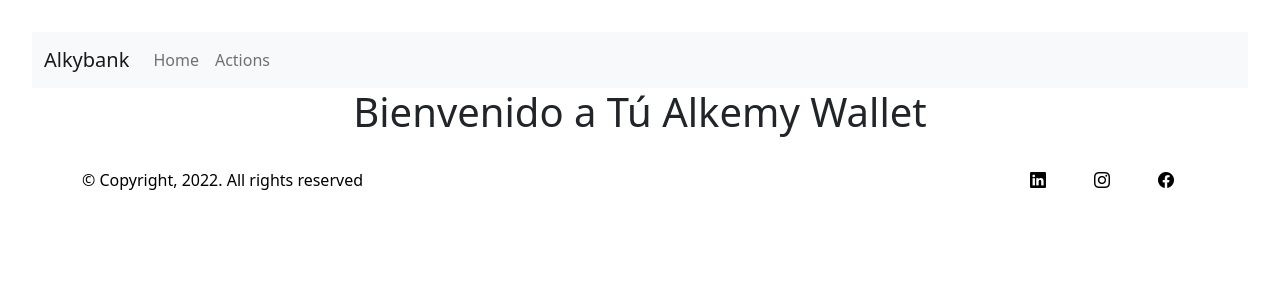
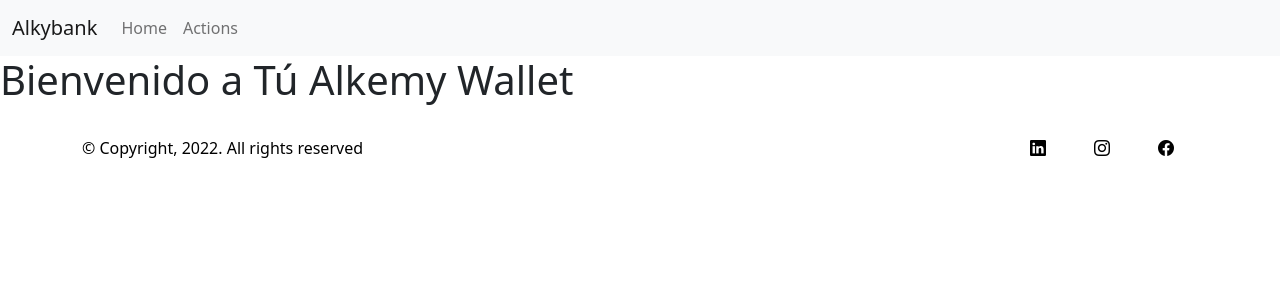
Before and after one commit to ThiagoLopezA/Skill-Up-JS-Front-02, a React app: page / in a window 1280 px wide. Shown: the top 300 px of the page. Built offline with nearby package versions, Linux system fonts and the light colour scheme; the HTML template or start-up script is replaced by a standard one.

Commit message:
<fix>(app): cleaning useless and not used css (#7)

```diff
--- a/src/App.css
+++ b/src/App.css
@@ -1,41 +1,5 @@
-#root {
-  max-width: 1280px;
-  margin: 0 auto;
-  padding: 2rem;
-  text-align: center;
+*{
+  margin: 0;
+  padding: 0;
+  box-sizing: border-box;
 }
-
-.logo {
-  height: 6em;
-  padding: 1.5em;
-  will-change: filter;
-}
-.logo:hover {
-  filter: drop-shadow(0 0 2em #646cffaa);
-}
-.logo.react:hover {
-  filter: drop-shadow(0 0 2em #61dafbaa);
-}
-
-@keyframes logo-spin {
-  from {
-    transform: rotate(0deg);
-  }
-  to {
-    transform: rotate(360deg);
-  }
-}
-
-@media (prefers-reduced-motion: no-preference) {
-  a:nth-of-type(2) .logo {
-    animation: logo-spin infinite 20s linear;
-  }
-}
-
-.card {
-  padding: 2em;
-}
-
-.read-the-docs {
-  color: #888;
-}
```
